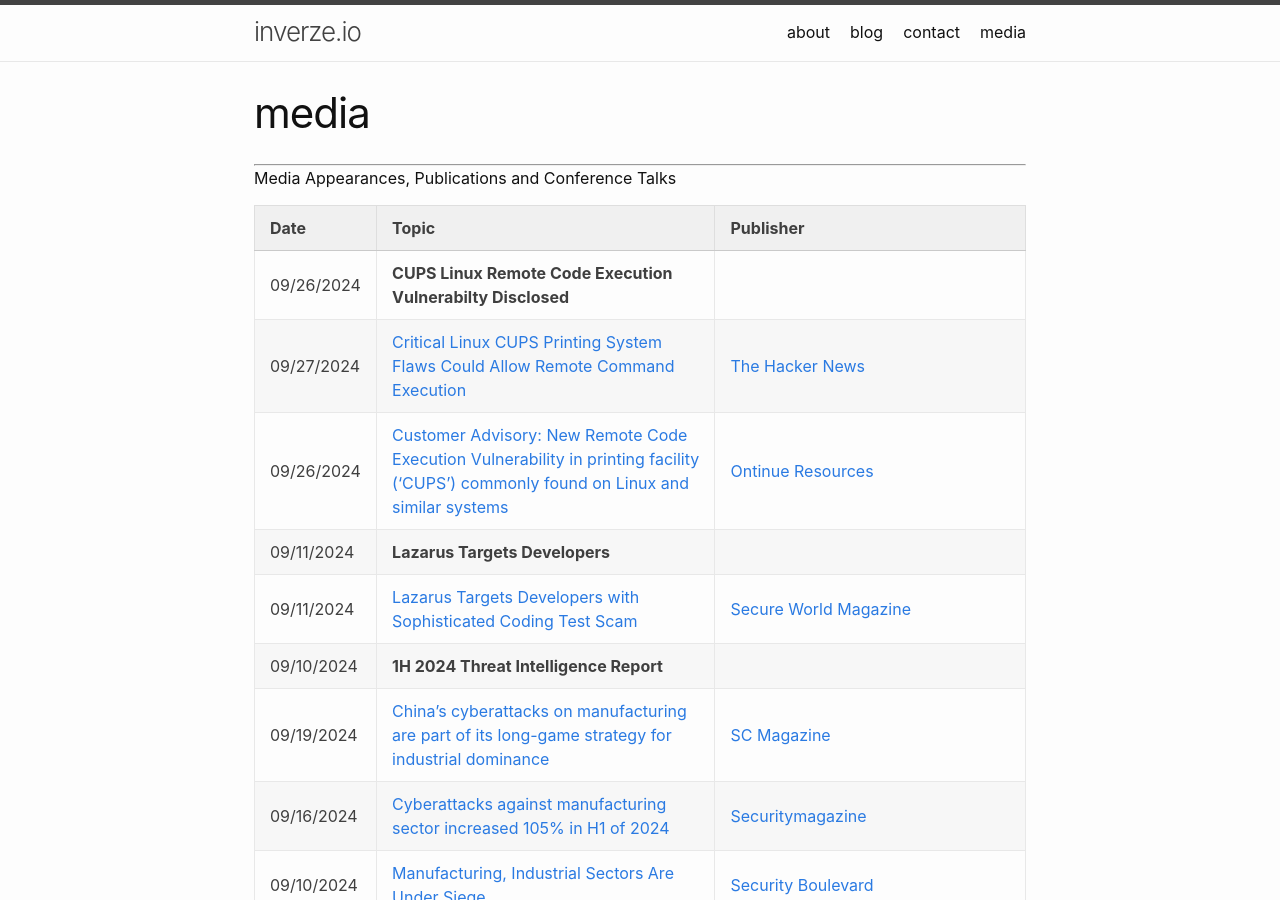
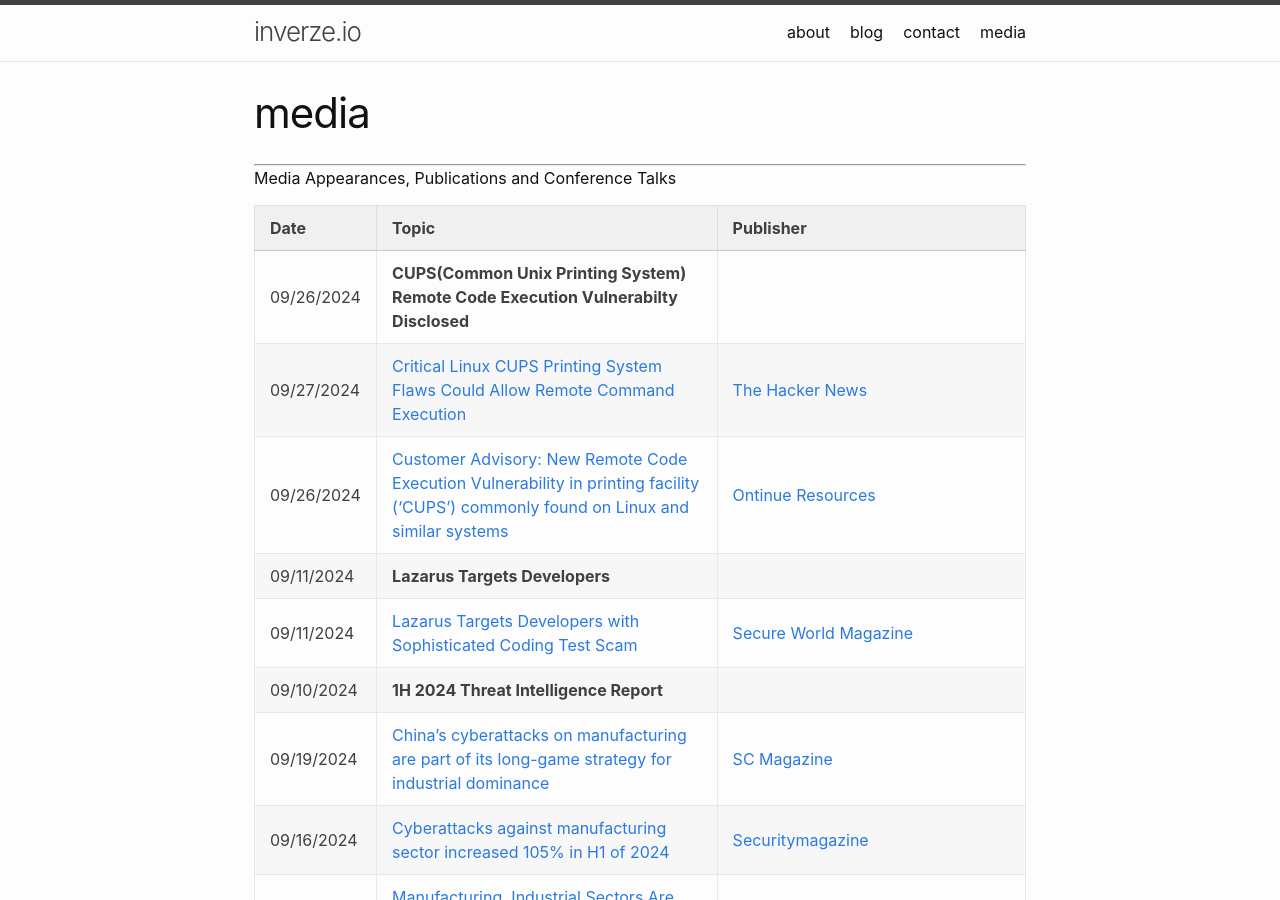
Before and after one commit to inverzeio/blog, a Jekyll site: the page built from media.md, in a window 1280 px wide and 900 px high. Built offline with Jekyll 4.4.1, drawn with Linux system fonts in a browser that asks for light colours.

Commit message:
Update media.md

```diff
--- a/media.md
+++ b/media.md
@@ -9,7 +9,7 @@ Media Appearances, Publications and Conference Talks
 
 | Date | Topic | Publisher |
 | ------------- | :------------- | :------------- |
-| 09/26/2024 | **CUPS Linux Remote Code Execution Vulnerabilty Disclosed** ||
+| 09/26/2024 | **CUPS(Common Unix Printing System) Remote Code Execution Vulnerabilty Disclosed** ||
 | 09/27/2024 | [Critical Linux CUPS Printing System Flaws Could Allow Remote Command Execution](https://thehackernews.com/2024/09/critical-linux-cups-printing-system.html) | [The Hacker News](https://thehackernews.com) |
 | 09/26/2024 | [Customer Advisory: New Remote Code Execution Vulnerability in printing facility (‘CUPS’) commonly found on Linux and similar systems](https://www.ontinue.com/resource/new-linux-rce-in-cups-printing-system/) | [Ontinue Resources](https://www.ontinue.com/resources/) |
 | 09/11/2024 | **Lazarus Targets Developers** ||
```
